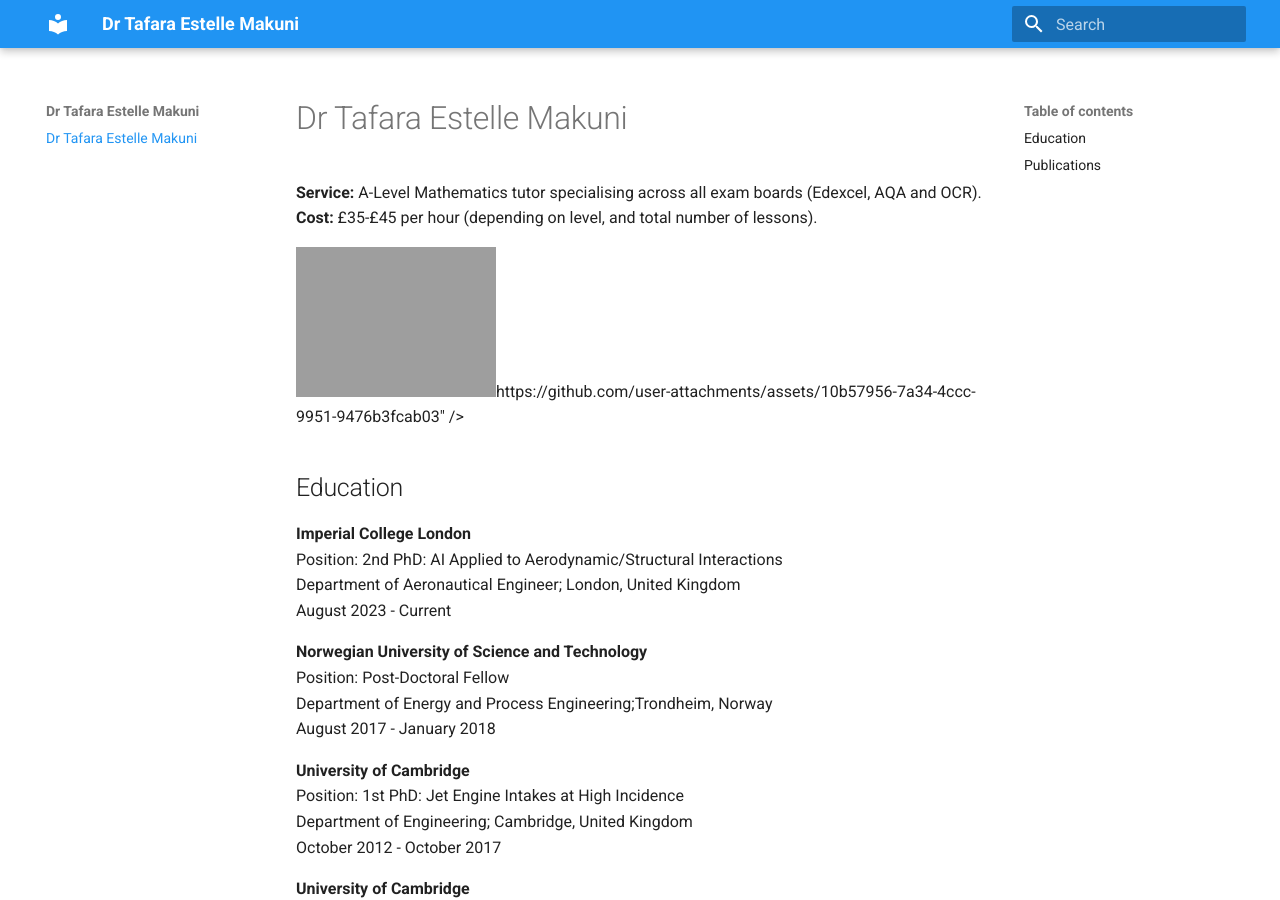
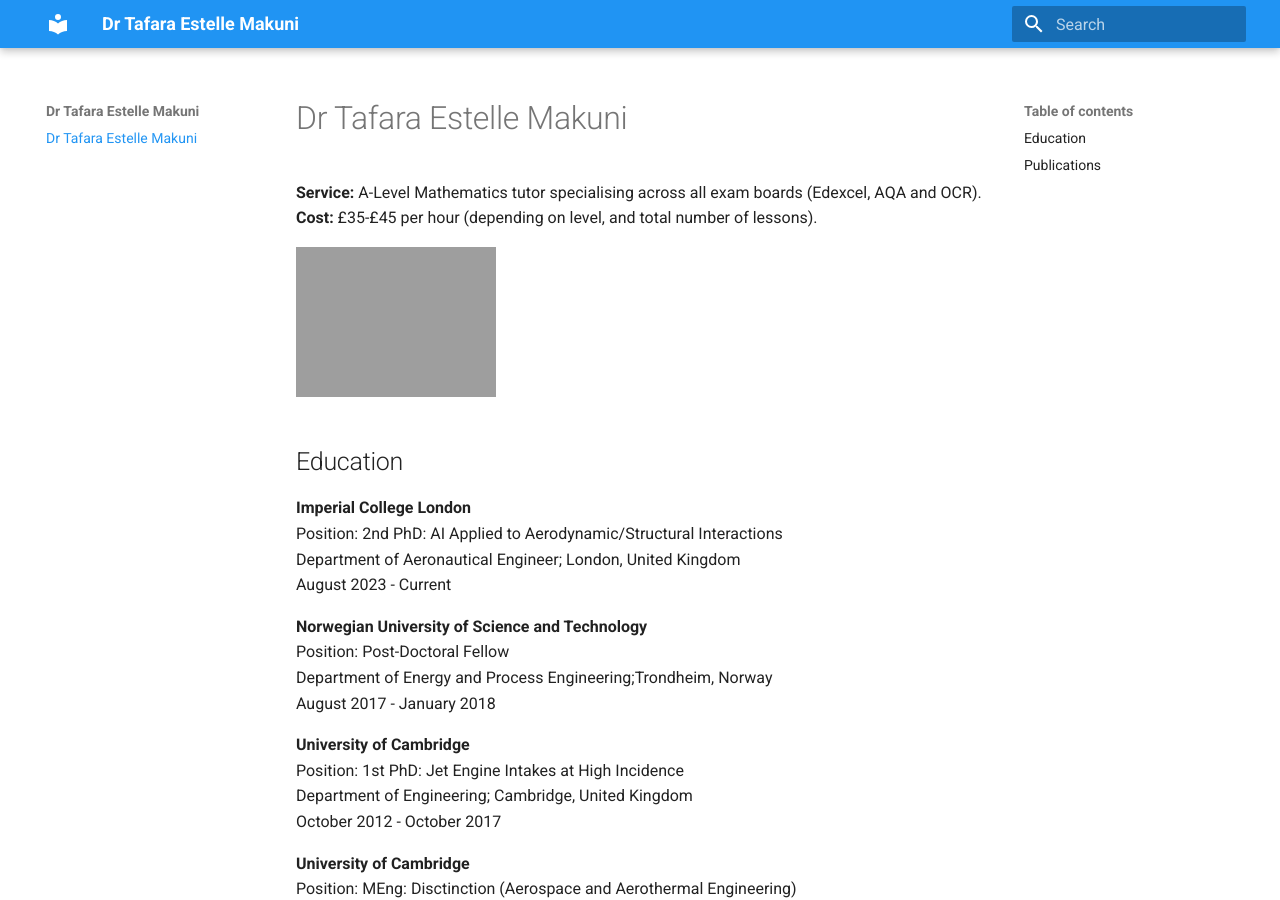
Before and after one commit to tafaramakuni/G5mathstutor, an MkDocs documentation site: the page built from docs/index.md, in a window 1280 px wide and 900 px high. Built offline with MkDocs 1.6.1 and Material for MkDocs 9.7.7, drawn with Linux system fonts in a browser that asks for light colours.

Commit message:
Fix image tag syntax in index.md
Updated image tag to correct syntax for displaying the image.

```diff
--- a/docs/index.md
+++ b/docs/index.md
@@ -3,7 +3,7 @@
 **Service:** A-Level Mathematics tutor specialising across all exam boards (Edexcel, AQA and OCR). <br>
 **Cost:** £35-£45 per hour (depending on level, and total number of lessons).
 
-<img width="200" height="200" alt="image" src="[https://github.com/user-attachments/assets/10b57956-7a34-4ccc-9951-9476b3fcab03](https://github.com/tafaramakuni/docs/assets/Tafara-Makuni-v02.png)" />
+<img width="200" height="200" alt="image" src="(https://github.com/tafaramakuni/docs/assets/Tafara-Makuni-v02.png)" />
 
 
 
```
